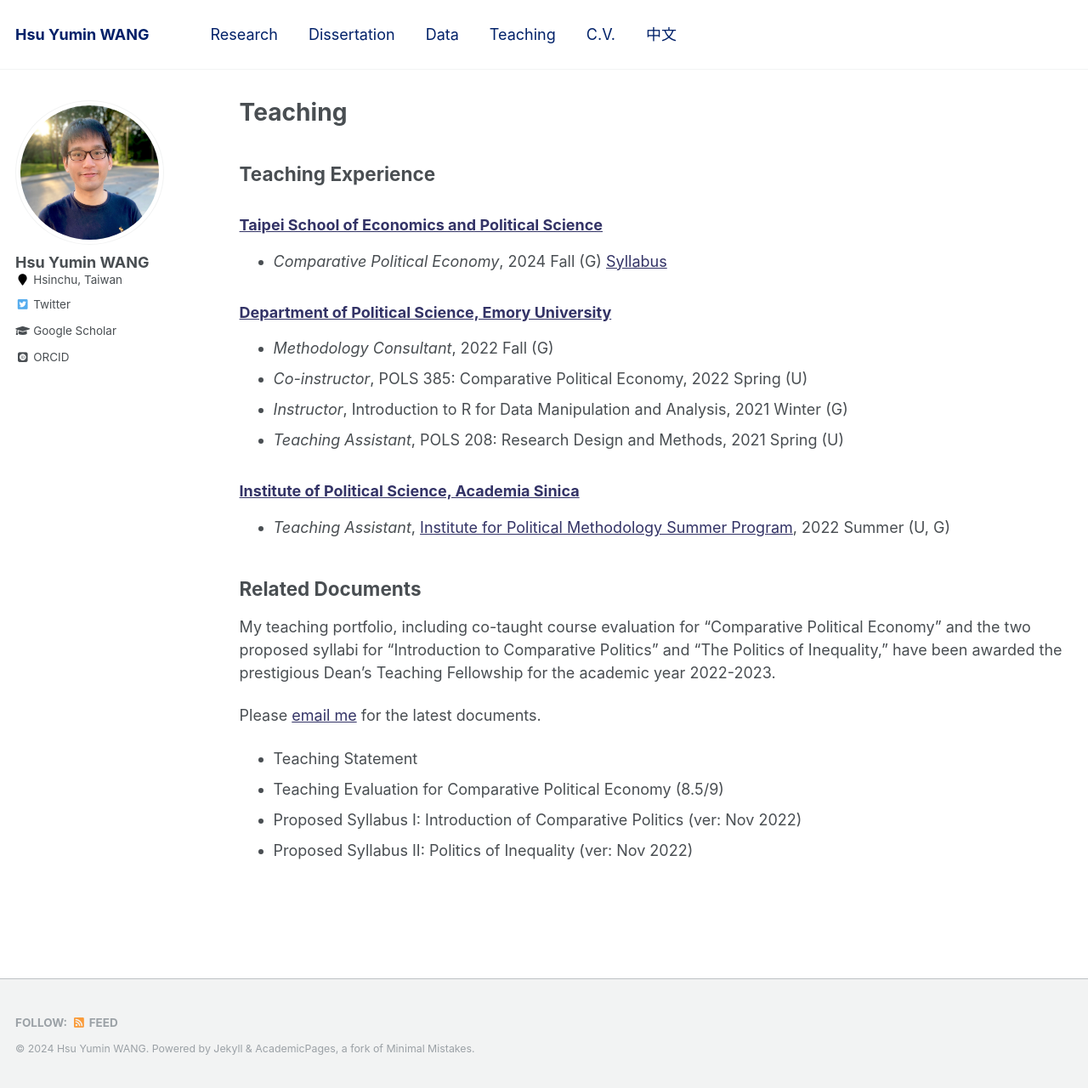
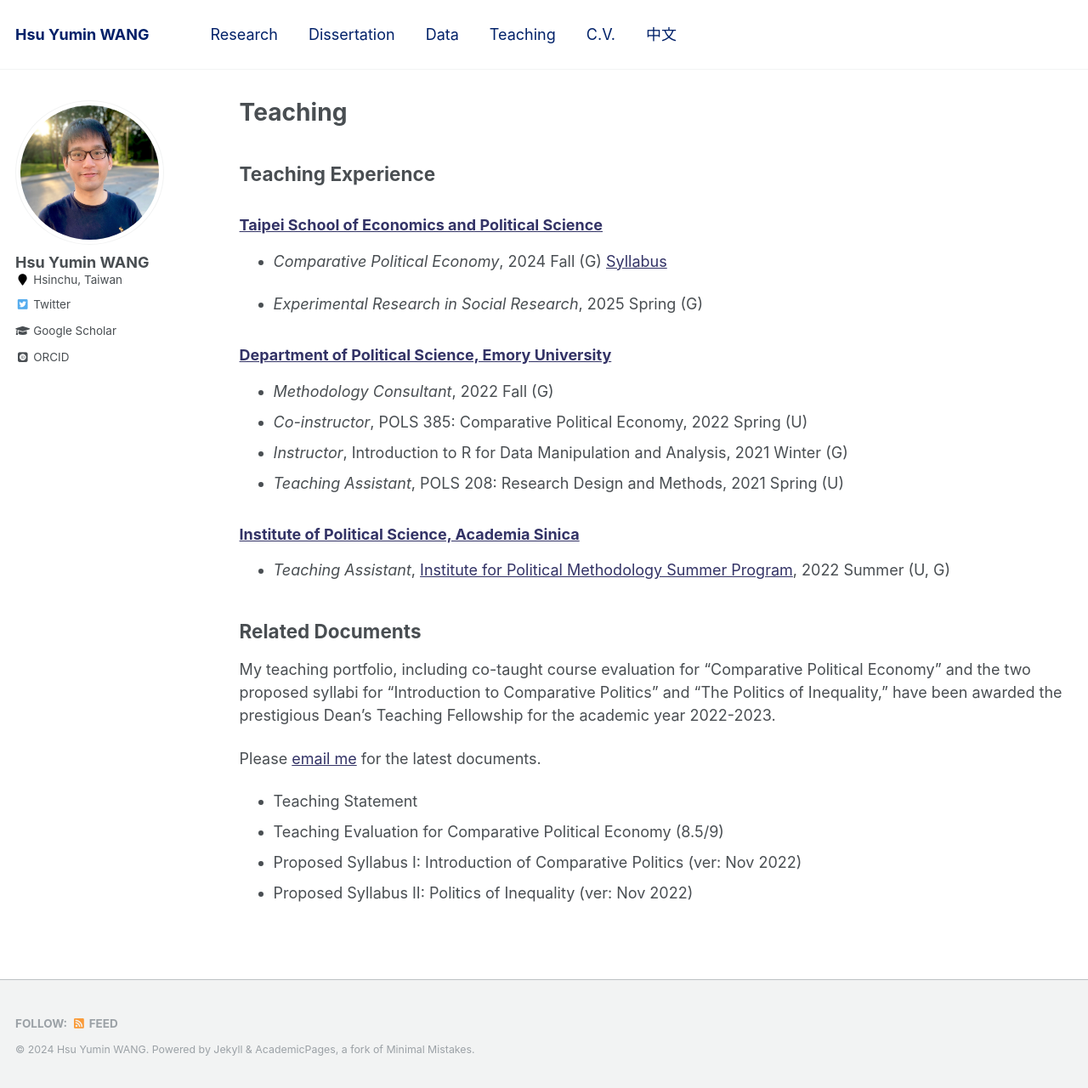
Before and after one commit to hsuyumin/hsuyumin.github.io, a Jekyll site: the page built from _pages/teaching.md, in a window 1280 px wide and 1280 px high. Shown: the whole window at 85% size. Built offline with Jekyll 4.4.1, drawn with Linux system fonts in a browser that asks for light colours; some web fonts are replaced.

Commit message:
Update teaching.md

```diff
--- a/_pages/teaching.md
+++ b/_pages/teaching.md
@@ -10,6 +10,8 @@ author_profile: true
 ### [Taipei School of Economics and Political Science](https://www.tse.nthu.edu.tw/)
 
 * _Comparative Political Economy_, 2024 Fall (G) [Syllabus](https://www.dropbox.com/scl/fi/sy529ciqh8arhwbtvd8yo/Syllabus___Advanced_Comparative_Political_Economy_website.pdf?rlkey=kvdoyeggmesaml6odkb4eksrv&st=xbtfo3bo&dl=0)
+
+* _Experimental Research in Social Research_, 2025 Spring (G)
 
 ### [Department of Political Science, Emory University](http://polisci.emory.edu/home/)
 * _Methodology Consultant_, 2022 Fall (G)
```
